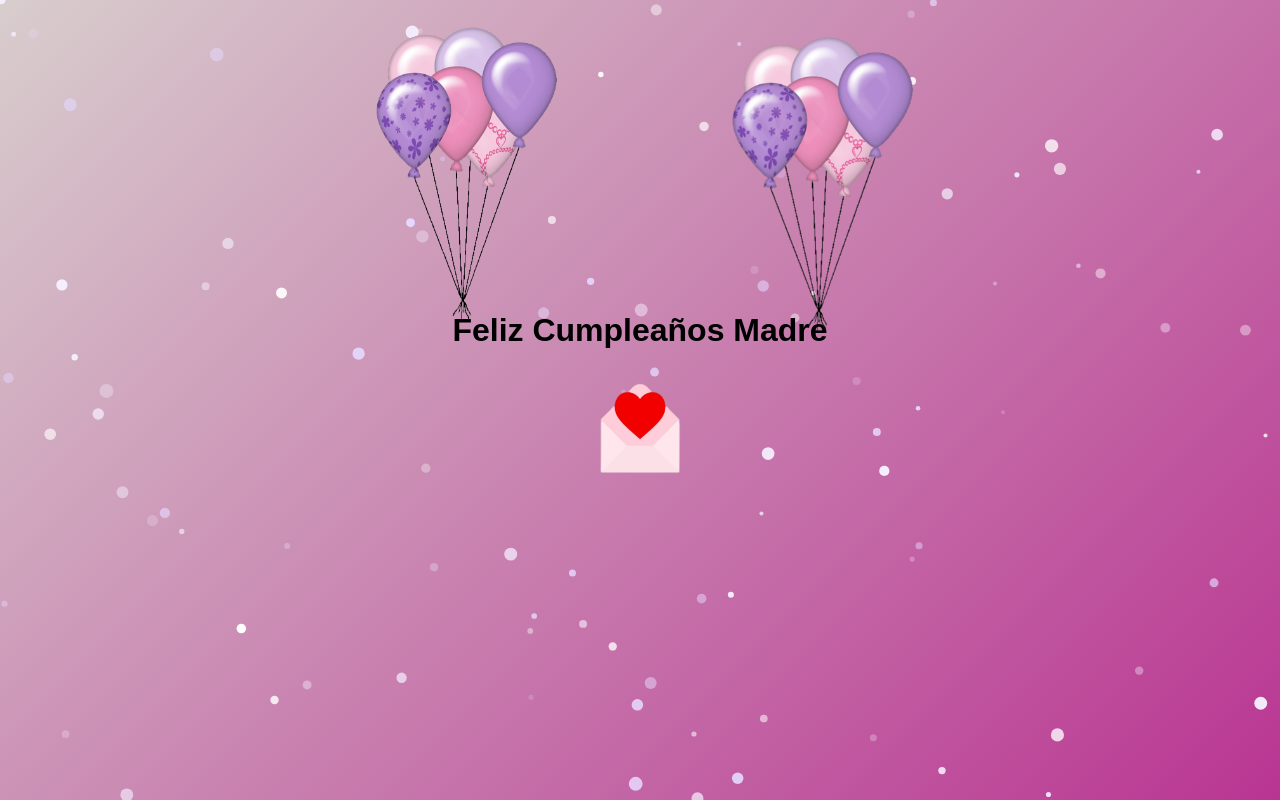
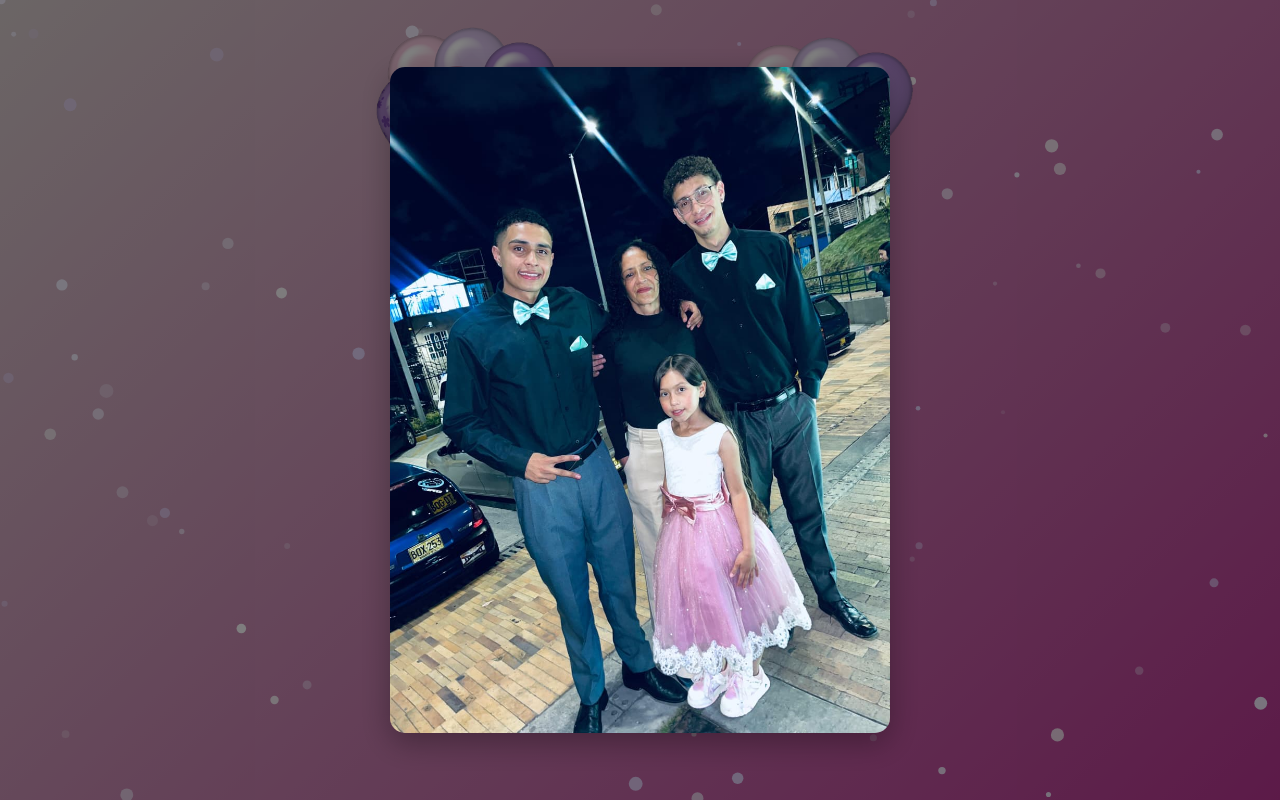
Before and after one commit to yimmer123/Carta-Madre, a plain HTML site: page index.html in a window 1280 px wide. Both pictures are taken after a click on the picture 467 px from the left and 193 px from the top of the page. Drawn offline with Linux system fonts and the light colour scheme.

Commit message:
primera foto globo

```diff
--- a/index.html
+++ b/index.html
@@ -22,10 +22,18 @@
           <p>
             Hoy es un día especial 🎂<br>
             Quiero que la pases contenta por ser tu cumpleaños.<br>
-
+            Muchas gracias por ser la madre mas fuerte del mundo y por ayudarme a sér el hombre que soy. Siempre te querre y apoyare.
+            Perdoname por muchas veces fallarte como hijo, te prometo que seguire esforzandome para corrigir todo lo malo de mi.<br>
             Te amo 💖
           </p>
           <p class="firma">Con cariño,<br>Tu Hijo 😏<br>PS:Deje de ponerse brava por todo...</p>
+        </div>
+
+    </div>
+
+    <div id="modal_foto1" class="hidden1">
+        <div id="foto1">
+          <img src="img/foto1.jpeg" class="foto1-img">
         </div>
 
     </div>
--- a/script.js
+++ b/script.js
@@ -1,14 +1,27 @@
 const cartaImg = document.getElementById("cartaImg");
 const overlay = document.getElementById("overlay");
 
+const globos1Img = document.getElementById("globos1Img");
+const modal_foto1 = document.getElementById("modal_foto1");
+
 cartaImg.addEventListener("click", () => {
   overlay.classList.toggle("hidden");
+});
+
+globos1Img.addEventListener("click", () => {
+  modal_foto1.classList.toggle("hidden1");
 });
 
 // cerrar al hacer click fuera
 overlay.addEventListener("click", (e) => {
   if (e.target === overlay) {
     overlay.classList.add("hidden");
+  }
+});
+
+modal_foto1.addEventListener("click", (e) => {
+  if (e.target === modal_foto1) {
+    modal_foto1.classList.add("hidden1");
   }
 });
 
--- a/styles.css
+++ b/styles.css
@@ -87,6 +87,9 @@ button {
   display: none !important;
 }
 
+.hidden1 {
+  display: none !important;
+}
 
 /* fondo gris */
 #overlay {
@@ -105,7 +108,34 @@ button {
   z-index: 10;
 }
 
+#modal_foto1 {
+  position: fixed;
+  top: 0;
+  left: 0;
+  width: 100%;
+  height: 100%;
 
+  background: rgba(0, 0, 0, 0.5); /* gris oscuro */
+
+  display: flex;
+  justify-content: center;
+  align-items: center;
+
+  z-index: 10;
+}
+
+#foto1 {
+  display: flex;
+  justify-content: center;
+  align-items: center;
+}
+
+.foto1-img {
+  width: 500px;
+  max-width: 100%;
+  border-radius: 15px;
+  box-shadow: 0 10px 30px rgba(0,0,0,0.3);
+}
 
 /* carta centrada */
 #carta {
```
Also changed, not shown: img/foto1.jpeg (added).
